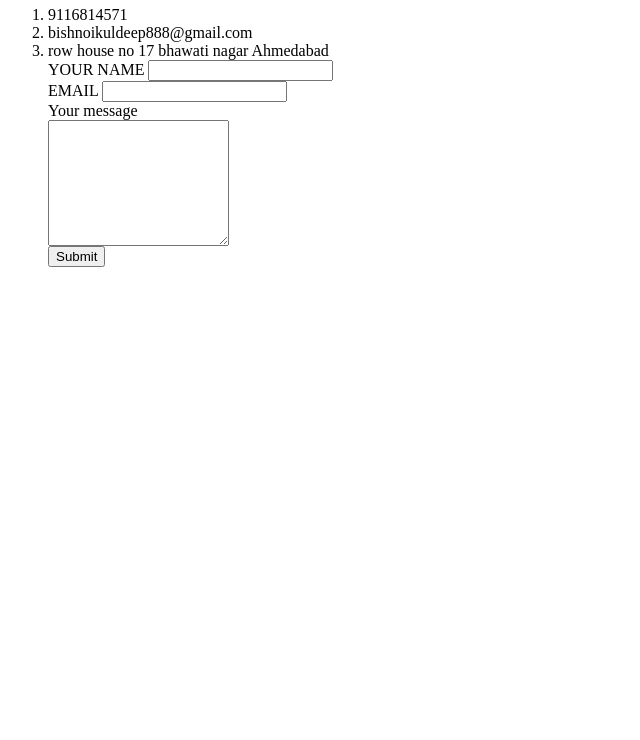
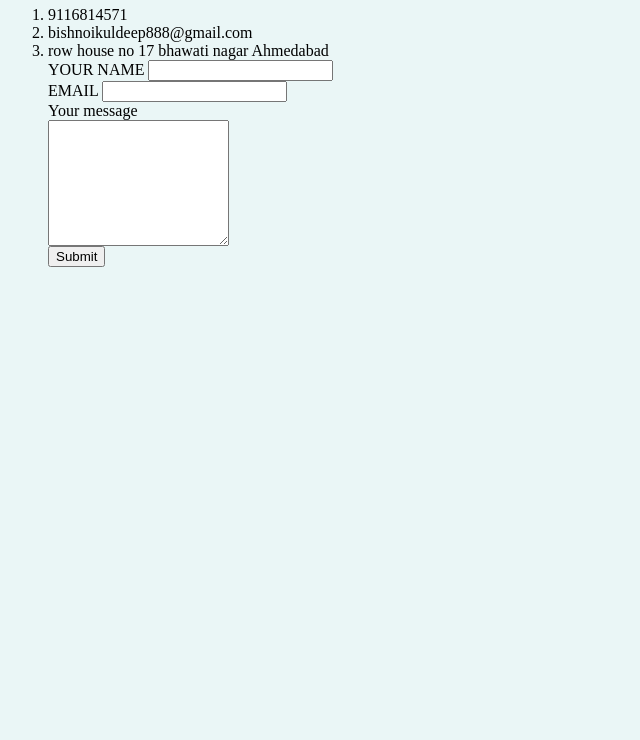
Before and after one commit to kuldeep888/CV, a plain HTML site: page contact.html in a window 1280 px wide. Shown: the part 60-800 px from the top of the page, without its empty margins (0-640 px from the left). Drawn offline with Linux system fonts and the light colour scheme; files that its build step writes are made by us from their sources.

Commit message:
Update contact.html

```diff
--- a/contact.html
+++ b/contact.html
@@ -3,6 +3,7 @@
   <head>
     <meta charset="utf-8">
     <title>Contact details</title>
+    <link rel="stylesheet" href="css/stle.css">
   </head>
   <body>
     <h1> Contact details</h1>
```
